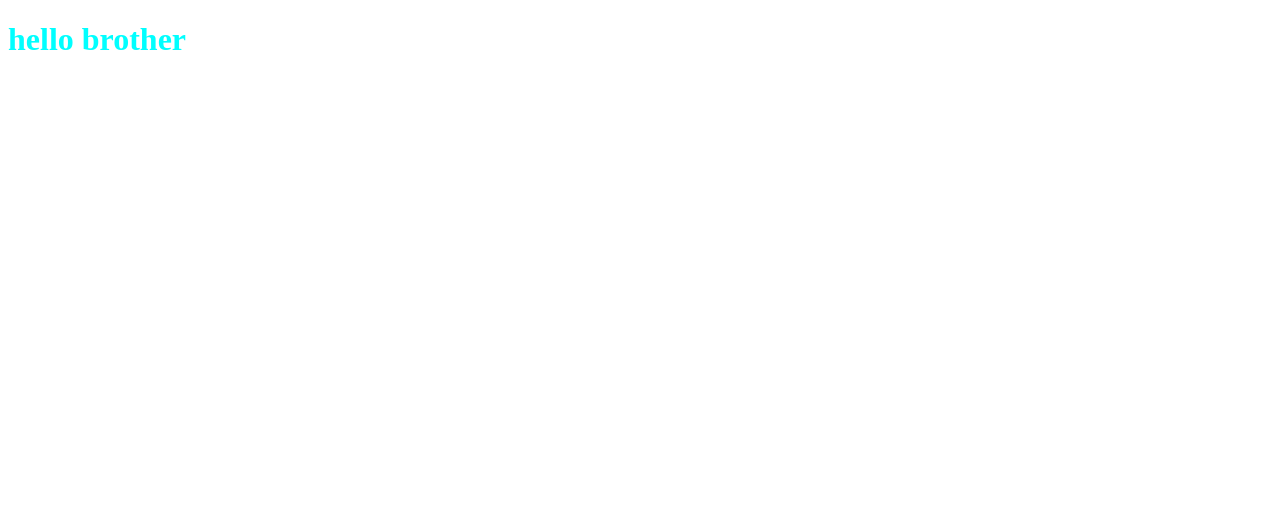
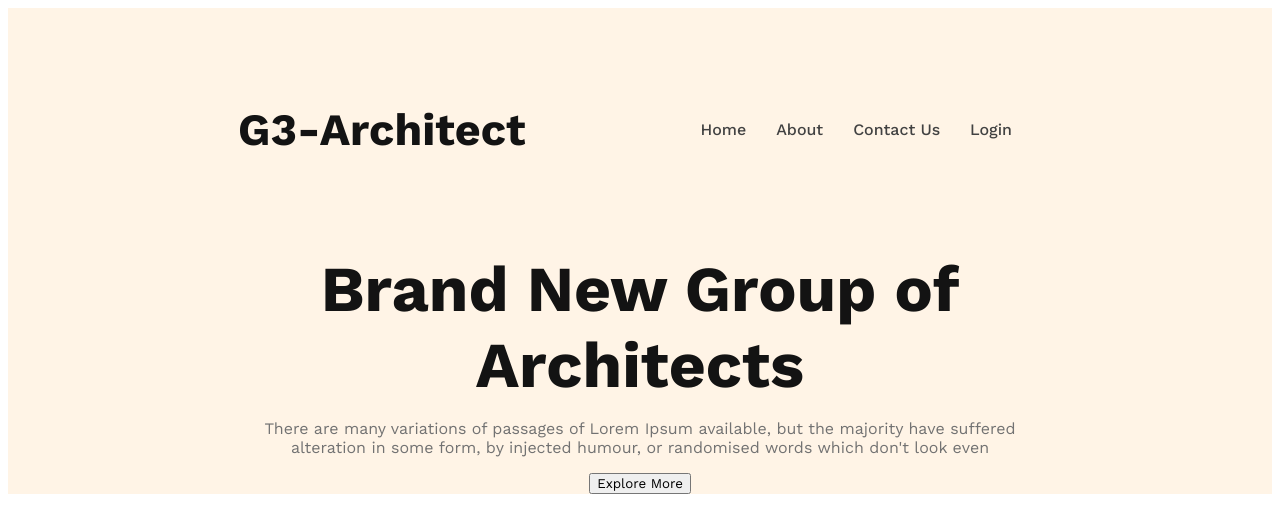
Before and after one commit to Badhon-Sarker/g3-architect-responsive, a plain HTML site: page index.html in a window 1280 px wide. Drawn offline with nearby package versions, Linux system fonts and the light colour scheme.

Commit message:
banner section added

```diff
--- a/index.html
+++ b/index.html
@@ -11,7 +11,30 @@
 <body>
 
     <header>
-<h1>hello brother</h1>
+
+        <nav>
+
+            <h3 class="nav-title">G3-Architect</h3>
+
+            <ul>
+                <li><a href="">Home</a></li>
+                <li><a href="">About</a></li>
+                <li><a href="">Contact Us</a></li>
+                <li><a href="">Login</a></li>
+            </ul>
+        </nav>
+
+        <div class="banner-container">
+
+            <div class="banner-title">Brand New Group of Architects</div>
+
+            <p class="banner-description">There are many variations of passages of Lorem Ipsum available, but the majority have suffered alteration in some form, by injected humour, or randomised words which don't look even</p>
+
+            <button class="btn-primary">Explore More</button>
+
+        </div>
+
+
     </header>
 
     <main>
--- a/styles/architect.css
+++ b/styles/architect.css
@@ -1,3 +1,65 @@
-h1{
-    color: aqua;
+/* worksans-font-added */
+
+  @import url('https://fonts.googleapis.com/css2?family=Work+Sans:ital,wght@0,200;0,300;0,400;0,500;0,600;0,700;0,800;0,900;1,200;1,300;1,500;1,800&display=swap');
+
+/* shared-style */
+*{
+font-family: 'Work Sans', sans-serif;
 }
+
+/* header-style */
+
+header{
+    background: rgba(255, 144, 14, 0.10);
+}
+
+nav{
+    display: flex;
+    justify-content: space-between;
+    padding: 50px 230px;
+    align-items: center;
+}
+
+.nav-title{
+    color: var(--Dark-01, #131313);
+    font-family: Work Sans;
+    font-size: 2.8rem;
+    font-weight: 700;
+}
+
+nav > ul{
+    display: flex;
+}
+
+nav li{
+  list-style: none;
+  margin-right: 30px;
+}
+
+nav li a{
+    text-decoration: none;
+    color: var(--Dark-02, #424242);
+    font-family: Work Sans;
+    font-weight: 500;
+}
+
+/* Banner-section */
+
+.banner-title{
+    color: var(--Dark-01, #131313);
+    font-family: Work Sans;
+     font-size: 4rem;
+     font-weight: 700;
+}
+
+.banner-description{
+    color: var(--Dark-03, #727272);
+    font-family: Work Sans;
+     font-weight: 400;
+}
+
+.banner-container{
+    max-width: 800px;
+    text-align: center;
+    margin: 0px auto;
+}
```
Also changed, not shown: images/architect.png (deleted), images/banner.png (deleted), images/icons/customers.png (deleted), images/icons/email.png (deleted), images/icons/projects.png (deleted), images/icons/ribon.png (deleted), images/sponsors/amazon.png (deleted), images/sponsors/figma.png (deleted), images/sponsors/google.png (deleted), images/sponsors/spotify.png (deleted), images/sponsors/telerama.png (deleted), images/team1.png (deleted), images/team2.png (deleted), images/team3.png (deleted), 1 more files.
